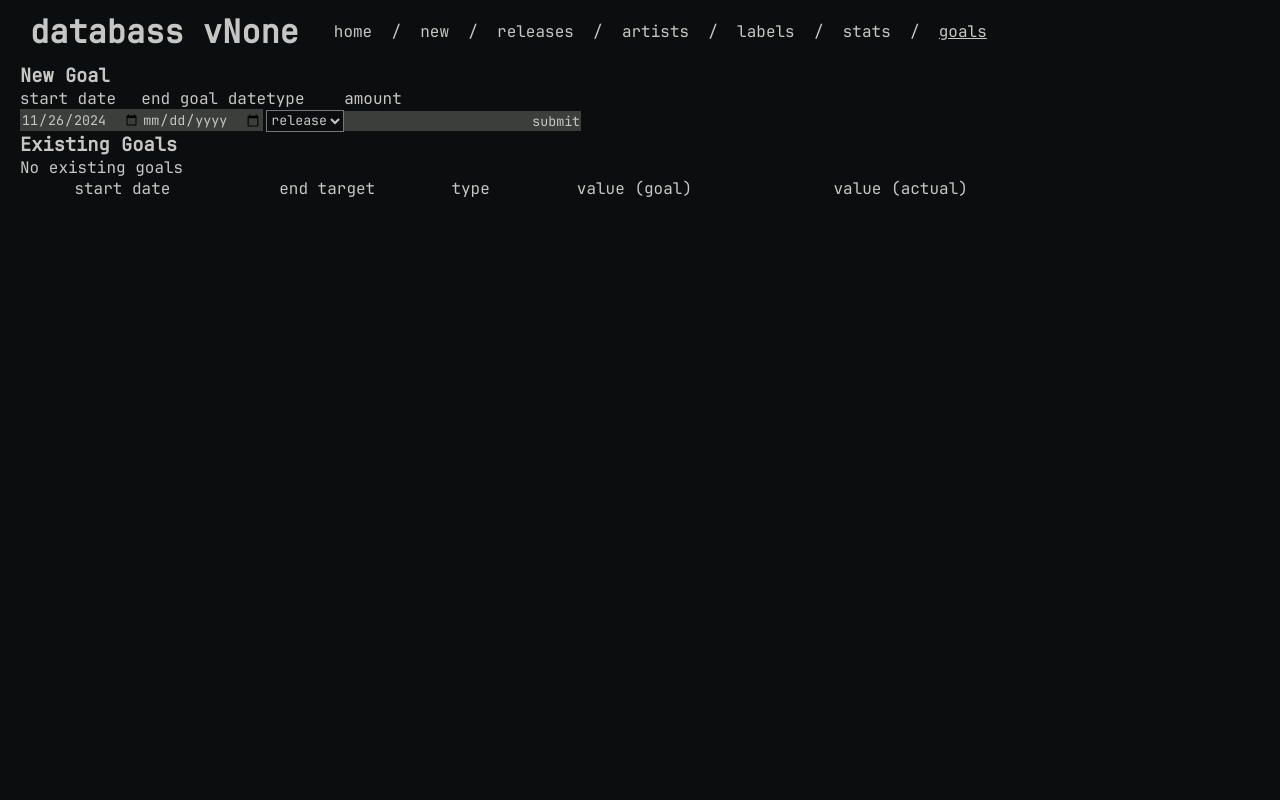
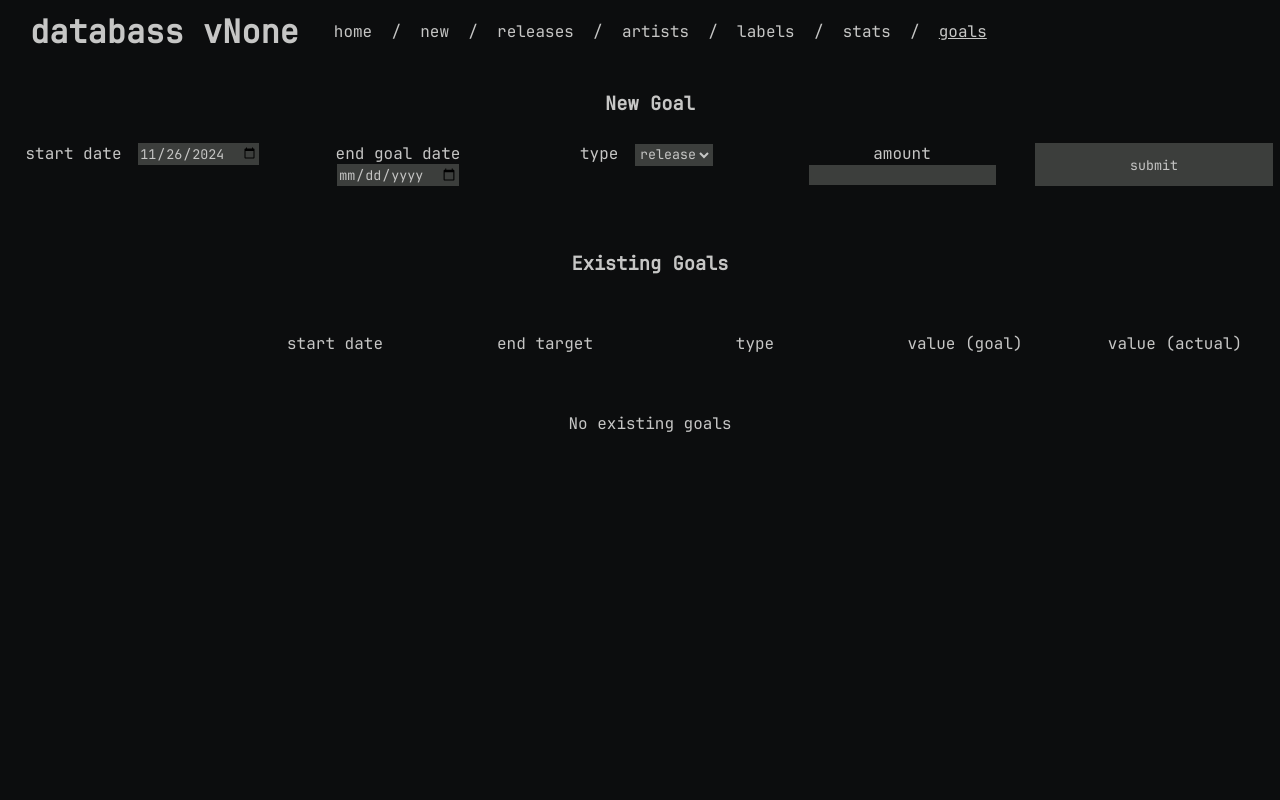
Before and after one commit to chunned/databass, a Flask app: page /goals in a window 1280 px wide. Run offline with Flask 3, Linux system fonts and the light colour scheme; data that the repository does not hold is empty; style sheets or scripts are compiled from the project's sources; some libraries are stand-ins or nearby versions.

Commit message:
Complete #100

```diff
--- a/src/databass/static/src/less/style.less
+++ b/src/databass/static/src/less/style.less
@@ -122,7 +122,9 @@ body {
   display: flex;
 }
 
-input, button {
+input, button, select {
+  margin-left: 7px;
+  margin-right: 7px;
   .grey_bg();
   .grey_border();
 }
@@ -697,3 +699,33 @@ input, button {
     padding: 2%;
   }
 }
+
+.goals {
+  width: 100%;
+  display: grid;
+  grid-template-rows: 10vh 10vh 1fr;
+  justify-content: center;
+  text-align: center;
+
+  h3, p, input, label, select {
+    align-content: center;
+  }
+  #new_goal {
+    display: grid;
+    grid-template-columns: repeat(5, 1fr);
+  }
+
+  #goal_table {
+    display: grid;
+    grid-template-rows: repeat(auto-fill, 10vh);
+
+    div {
+      display: grid;
+      grid-template-columns: repeat(6, 1fr);
+    }
+
+    button {
+      margin: 15% 15% 15% 15%;
+    }
+  }
+}
--- a/src/databass/templates/goals.html
+++ b/src/databass/templates/goals.html
@@ -2,76 +2,53 @@
 {% block content %}
 
 <div class="goals">
-    <div class="new-goal">
     <h3>New Goal</h3>
     <form action="/add_goal" method="POST">
-        <table>
-            <tr>
-                <td class="form-cell">
+        <div id="new_goal">
+            <div>
                 <label for="start_date">start date</label>
-                </td>
-                <td class="form-cell">
+                <input id="start_date" type="date" name="start_date" class="box" value="{{ data.today }}" required>
+            </div>
+            <div>
                 <label for="end_goal">end goal date</label>
-                </td>
-                <td class="form-cell">
+                <input id="end_goal" type="date" name="end_goal" class="box" required>
+            </div>
+            <div>
                 <label for="type">type</label>
-                </td>
-                <td class="form-cell">
-                    <label for="amount">amount</label>
-                </td>
-                <td class="form-cell">
-
-                </td>
-            </tr>
-            <tr>
-                <td class="form-cell">
-                    <input id="start_date" type="date" name="start_date" class="box" value="{{ data.today }}" required>
-                </td>
-                <td class="form-cell">
-                    <input id="end_goal" type="date" name="end_goal" class="box" required>
-                </td>
-                <td class="form-cell">
                 <select id="type" name="type" class="box" required>
                     <option value="release">release</option>
                 </select>
-                </td>
-                <td class="form-cell">
+            </div>
+            <div>
+                <label for="amount">amount</label>
                 <input id="amount" type="number" min="0" name="amount" class="box" required>
-                </td>
-                <td class="form-cell">
+            </div>
             <button type="submit" class="box" value="submit" id="submit">submit</button>
-                </td>
-            </tr>
-        </table>
+        </div>
     </form>
+    <div id="goal_table">
+        <h3>Existing Goals</h3>
+        <div>
+            <p></p>
+            <p>start date</p>
+            <p>end target</p>
+            <p>type</p>
+            <p>value (goal)</p>
+            <p>value (actual)</p>
         </div>
-    <div class="existing-goals">
-        <h3>Existing Goals</h3>
-        <table style="text-align: center; width: 80vw;">
-            <tr>
-                <td></td>
-                <td>start date</td>
-                <td>end target</td>
-                <td>type</td>
-                <td>value (goal)</td>
-                <td>value (actual)</td>
-            </tr>
         {% if data.existing_goals|length == 0 %}
             <p>No existing goals</p>
         {% endif %}
         {% for goal in data.existing_goals %}
-            <tr>
-                <td>
+            <div>
                 <button class="box delete-btn" id="delete-btn" data-id="{{ goal.id }}" data-type="goal">x</button>
-                </td>
-                <td>{{ goal.start_date.date() }}</td>
-                <td>{{ goal.end_goal.date() }}</td>
-                <td>{{ goal.type }}</td>
-                <td>{{ goal.amount }}</td>
-                <td>{{ goal.new_releases_since_start_date }}</td>
-            </tr>
+                <p>{{ goal.start_date.date() }}</p>
+                <p>{{ goal.end_goal.date() }}</p>
+                <p>{{ goal.type }}</p>
+                <p>{{ goal.amount }}</p>
+                <p>{{ goal.new_releases_since_start_date }}</p>
+            </div>
         {% endfor %}
-        </table>
     </div>
 </div>
 
--- a/src/databass/templates/index.html
+++ b/src/databass/templates/index.html
@@ -21,7 +21,7 @@
                                 <p>yearly</p>
                             </th>
                             <th>
-                                <p>daily / avg</p>
+                                <p>daily</p>
                             </th>
                         </tr>
                     </thead>
```
Lines whose indentation alone changed are shown as unchanged.
